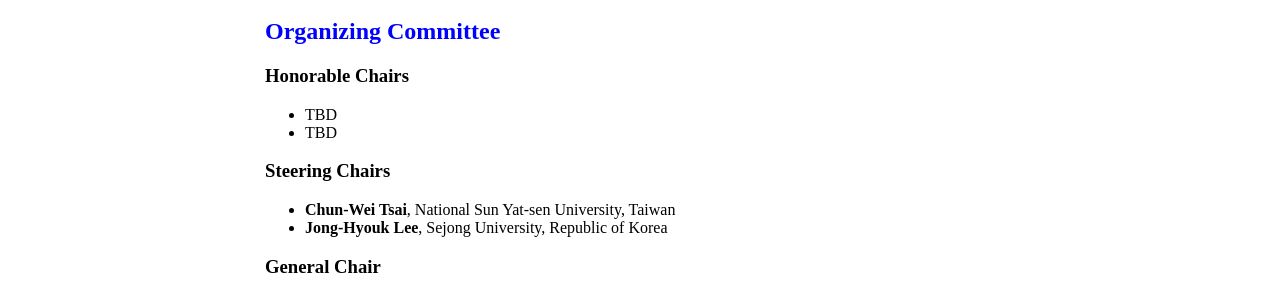
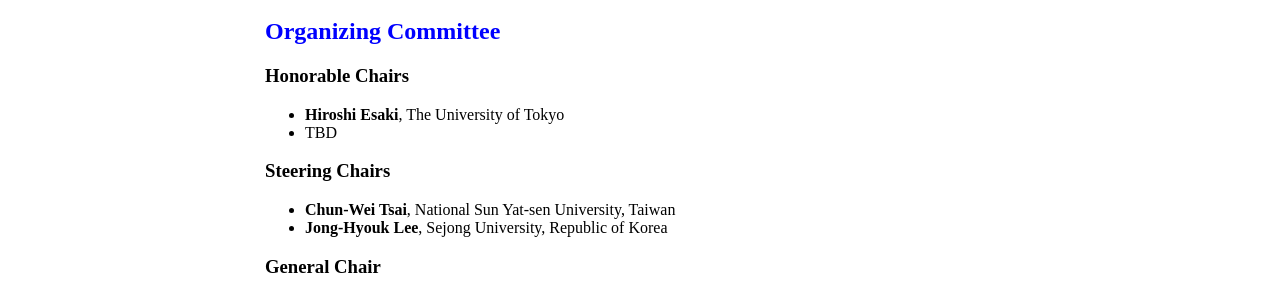
Before and after one commit to icea-conf/2024, a Jekyll site: the page built from committee/index.html, in a window 1280 px wide. Shown: the part 224-521 px from the top of the page. Built offline with Jekyll 4.4.1, drawn with Linux system fonts in a browser that asks for light colours.

Commit message:
Update index.html
added Prof. Esaki

```diff
--- a/committee/index.html
+++ b/committee/index.html
@@ -8,7 +8,7 @@
 			<h2 style="color:#0000FF">Organizing Committee</h2>
 				<h3>Honorable Chairs</h3>
 				<ul>
-					<li>TBD</li>
+					<li><b>Hiroshi Esaki</b>, The University of Tokyo</li>
 					<li>TBD</li>
 				</ul>
 
```
